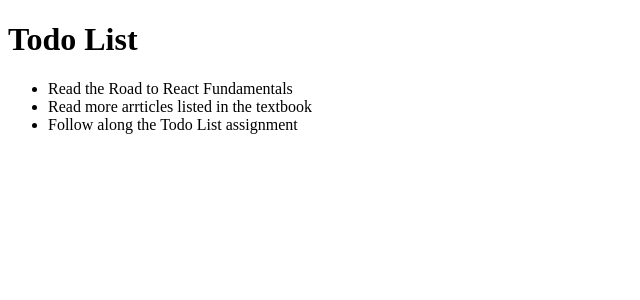
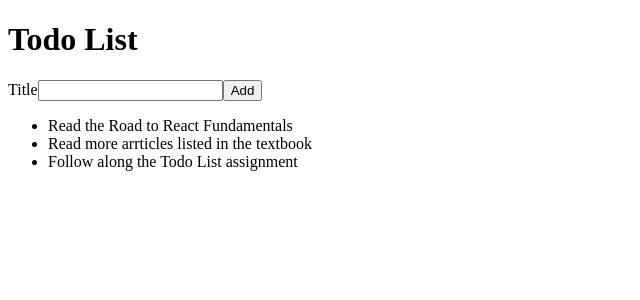
Before and after one commit to anniethewebcoder/react-todo, a React (Create React App) app: page / in a window 1280 px wide. Shown: the top 300 px of the page, without its empty margins (0-640 px from the left). Built offline with nearby package versions, Linux system fonts and the light colour scheme; the HTML template or start-up script is replaced by a standard one.

Commit message:
adding todolist and addtodoform components

```diff
--- /dev/null
+++ b/src/AddTodoForm.js
@@ -0,0 +1,13 @@
+import React from 'react';
+
+const AddTodoForm = () => {
+    return (
+        <form>
+            <label htmlFor='todoTitle'>Title</label>
+            <input type='text' id='todoTitle'></input>
+            <button type='submit'>Add</button>
+        </form>
+    );
+}
+
+export default AddTodoForm;
--- a/src/App.js
+++ b/src/App.js
@@ -1,31 +1,15 @@
 import React from 'react';
+import TodoList from './TodoList';
+import AddTodoForm from './AddTodoForm';
 
-const todoList = [
-  {
-    id: 1,
-    title: "Read the Road to React Fundamentals"
-  },
-  {
-    id: 2,
-    title: "Read more arrticles listed in the textbook"
-  },
-  {
-    id: 3,
-    title: "Follow along the Todo List assignment"
-  }
-]
 
 function App() {
   return (
     <div>
       <h1>Todo List</h1>
-      <ul>
-        {
-          todoList.map(function(item) {
-            return <li key={item.id}>{item.title}</li>
-          })
-        }
-      </ul>
+      <AddTodoForm />
+      <TodoList />
+
     </div>
   );
 }
--- /dev/null
+++ b/src/TodoList.js
@@ -0,0 +1,30 @@
+import React from 'react';
+
+const todoList = [
+    {
+      id: 1,
+      title: "Read the Road to React Fundamentals"
+    },
+    {
+      id: 2,
+      title: "Read more arrticles listed in the textbook"
+    },
+    {
+      id: 3,
+      title: "Follow along the Todo List assignment"
+    }
+]
+
+const TodoList = () => {
+    return (
+        <ul>
+        {
+          todoList.map(function(item) {
+            return <li key={item.id}>{item.title}</li>
+          })
+        }
+      </ul>
+    );
+}
+
+export default TodoList;
```
